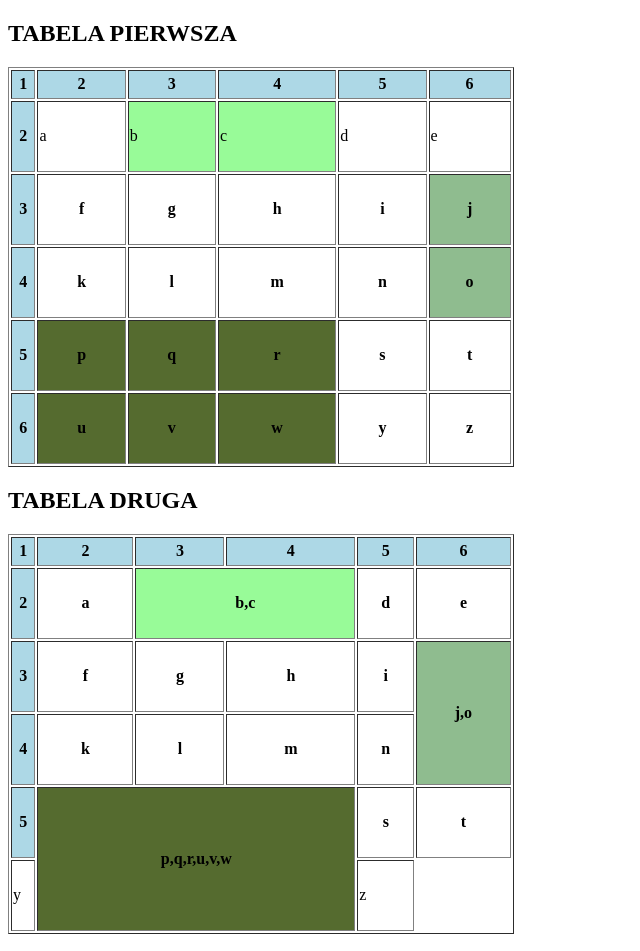
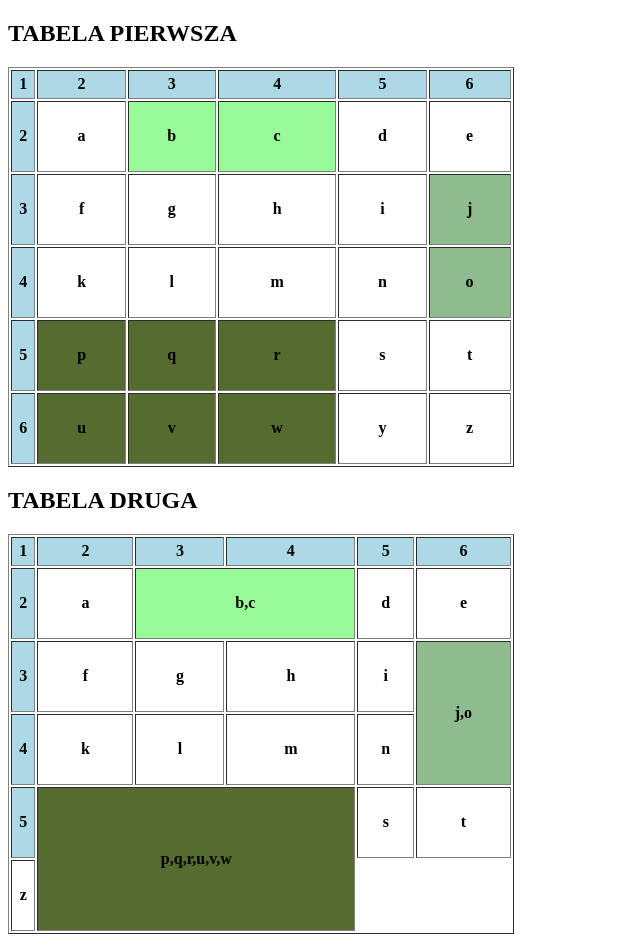
Before and after one commit to Natalia12344321/Tabela, a plain HTML site: page index.html in a window 1280 px wide. Shown: the top 951 px of the page, without its empty margins (0-640 px from the left). Drawn offline with Linux system fonts and the light colour scheme.

Commit message:
Update index.html

```diff
--- a/index.html
+++ b/index.html
@@ -23,11 +23,11 @@
 		</tr>
 		<tr>
 		  <th style=" background-color:lightblue;">2</th>
-		  <td>a</td>
-		  <td style=" background-color:	#98FB98;">b</td>
-		  <td style=" background-color:	#98FB98;">c</td>
-		  <td>d</td>
-		  <td>e</td>
+		  <th>a</th>
+		  <th style=" background-color:	#98FB98;">b</th>
+		  <th style=" background-color:	#98FB98;">c</th>
+		  <th>d</th>
+		  <th>e</th>
 		</tr>
 		<tr>
 		  <th style=" background-color:lightblue;">3</th>
@@ -104,8 +104,7 @@
 		  <th>t</th>
 		</tr>
                 <tr>
-		  <td>y</td>
-		  <td>z</td>
+		  <th>z</thd>
 		</tr>
 		</table>
             <p><h2>TABELA TRZECIA</h2></p>
```
